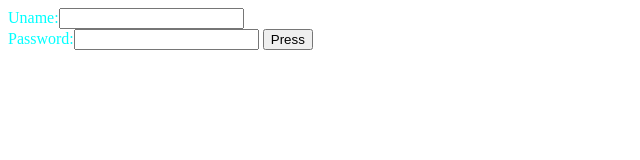
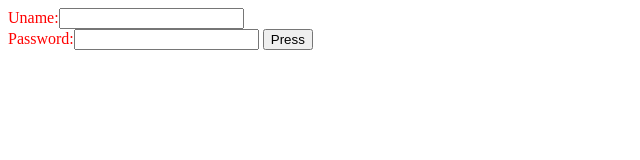
Before and after one commit to Arpita972/EXPRESS-PG-ES6-BCRYPT, a website: page index.html in a window 1280 px wide. Shown: the whole page, without its empty margins (0-640 px from the left). Drawn offline with Linux system fonts and the light colour scheme.

Commit message:
Update index.html

```diff
--- a/index.html
+++ b/index.html
@@ -6,7 +6,7 @@
     <meta name="viewport" content="width=device-width, initial-scale=1.0" />
     <title>Document</title>
   </head>
-  <body style="color:aqua">
+  <body style="color:red">
     Uname:<input type="text" name="uname" id="uname" /> <br>
     Password:<input type="text" name="password" id="password"/>
     <button onClick="init()">Press</button>
```
